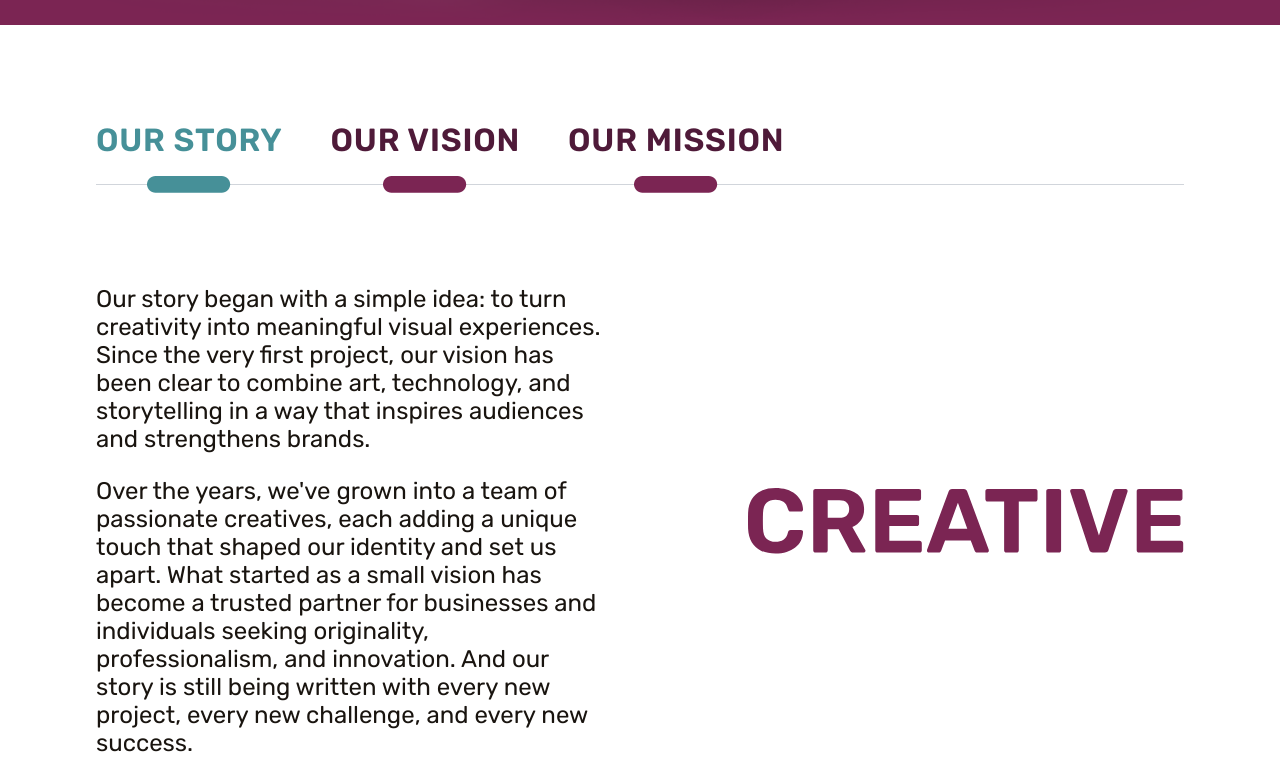
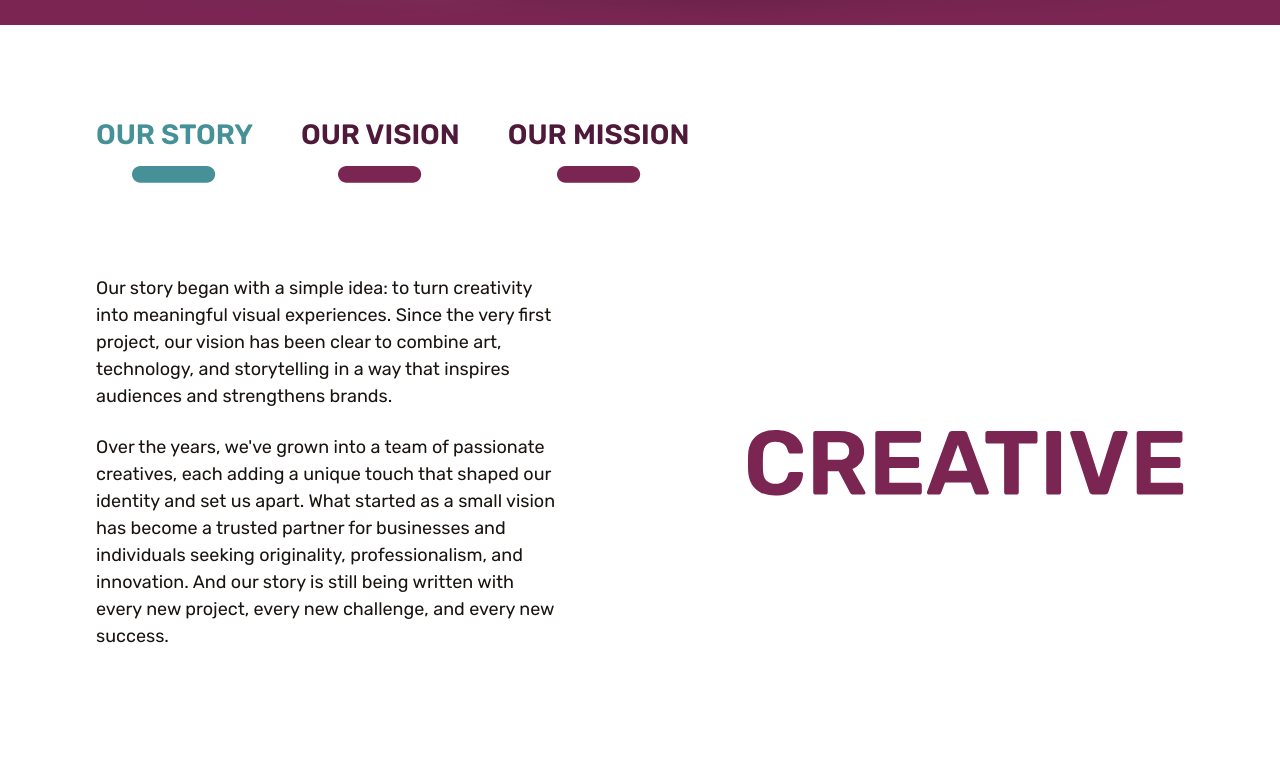
Before and after one commit to suhayb-yahya/scribble, a Next.js app: page /en/about in a window 1280 px wide. Shown: the part 660-1424 px from the top of the page. Built offline with nearby package versions, Linux system fonts and the light colour scheme.

Commit message:
about page (vison mission)

```diff
--- a/src/components/sections/about/AboutTabsSection.tsx
+++ b/src/components/sections/about/AboutTabsSection.tsx
@@ -40,14 +40,9 @@ export default function AboutTabsSection() {
                   key={tab.id}
                   type="button"
                   onClick={() => setActiveTab(tab.id)}
-                  className={`${rubik.className} flex flex-col uppercase tracking-wide transition-colors pb-0 hover:opacity-90 ${
+                  className={`${rubik.className} flex flex-col text-[28px] leading-[1] font-[600] uppercase transition-colors pb-0 hover:opacity-90 ${
                     isRtl ? "items-start text-right" : "items-center"
                   } ${isActive ? "text-[#469098]" : "text-[#4F1A39]"}`}
-                  style={{
-                    fontSize: "32px",
-                    fontWeight: 600,
-                    lineHeight: "normal",
-                  }}
                   aria-selected={isActive}
                   role="tab"
                 >
@@ -72,27 +67,16 @@ export default function AboutTabsSection() {
               );
             })}
           </div>
-          {/* Baseline: runs through the vertical center of tab indicator boxes (pills are 17px, center at 8.5px) */}
-          <div
-            className="absolute left-0 right-0 h-px bg-gray-300 z-0 bottom-[40.5px] md:bottom-[48.5px]"
-            aria-hidden
-          />
         </div>
 
         {/* Content + CREATIVE block (100px from line to content; line sits ~40.5px above section bottom) */}
         <div className="grid grid-cols-1 lg:grid-cols-2 gap-12 lg:gap-16 items-center pt-[60px] md:pt-[52px]">
           <div role="tabpanel" aria-labelledby={`tab-${activeTab}`} className={isRtl ? "w-full text-right" : ""} dir={isRtl ? "rtl" : undefined}>
-            <div className="space-y-6">
+            <div className="space-y-6 max-w-[460px]">
               {tabContent[activeTab].map((paragraph, i) => (
                 <p
                   key={i}
-                  className={`${rubik.className} ${isRtl ? "text-right" : ""}`}
-                  style={{
-                    color: "#19140F",
-                    fontSize: "24px",
-                    fontWeight: 400,
-                    lineHeight: "normal",
-                  }}
+                  className={`${rubik.className} text-[#19140F] text-[18px] leading-[1.5] font-normal ${isRtl ? "text-right" : ""}`}
                 >
                   {paragraph}
                 </p>
```
